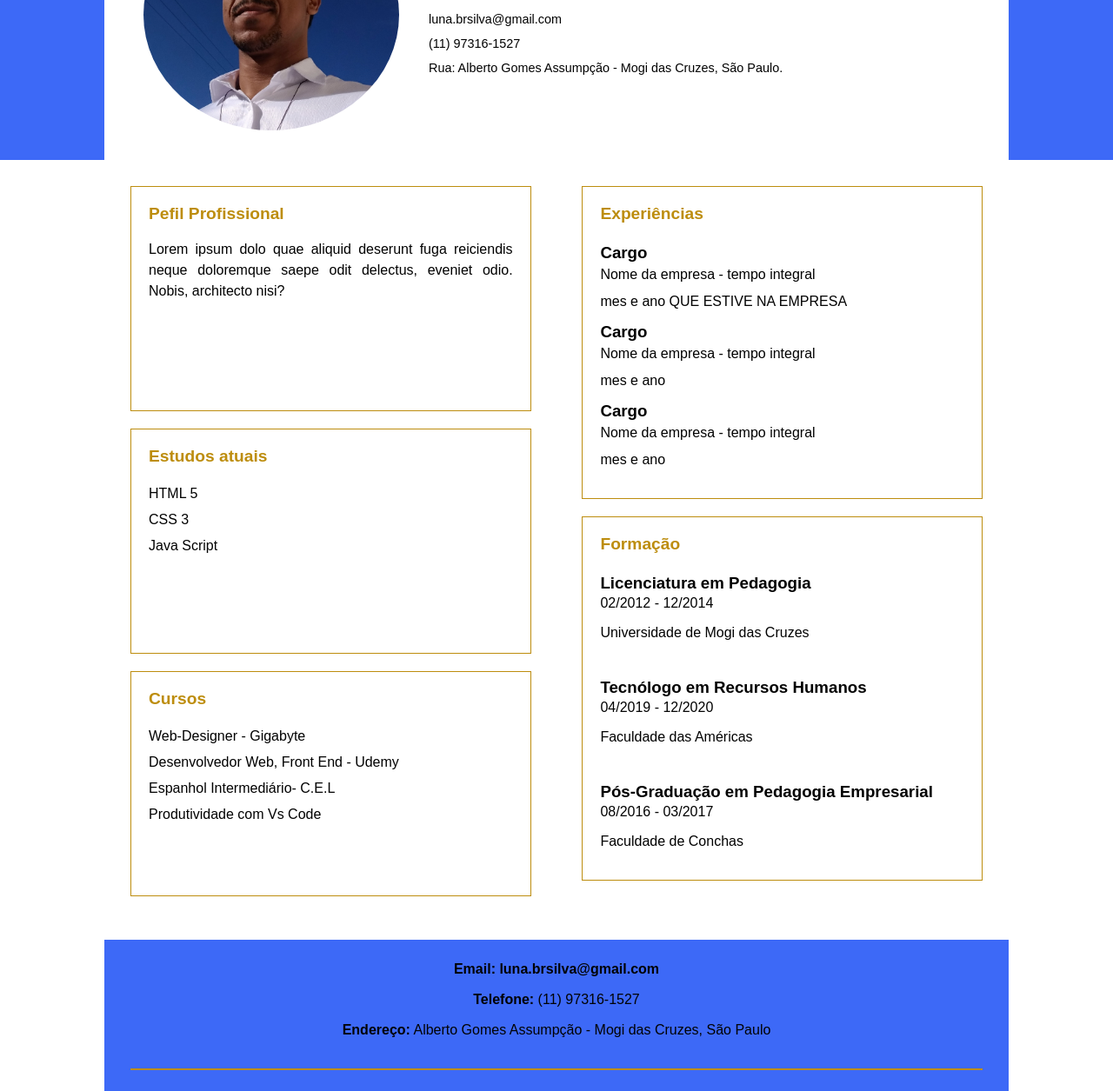
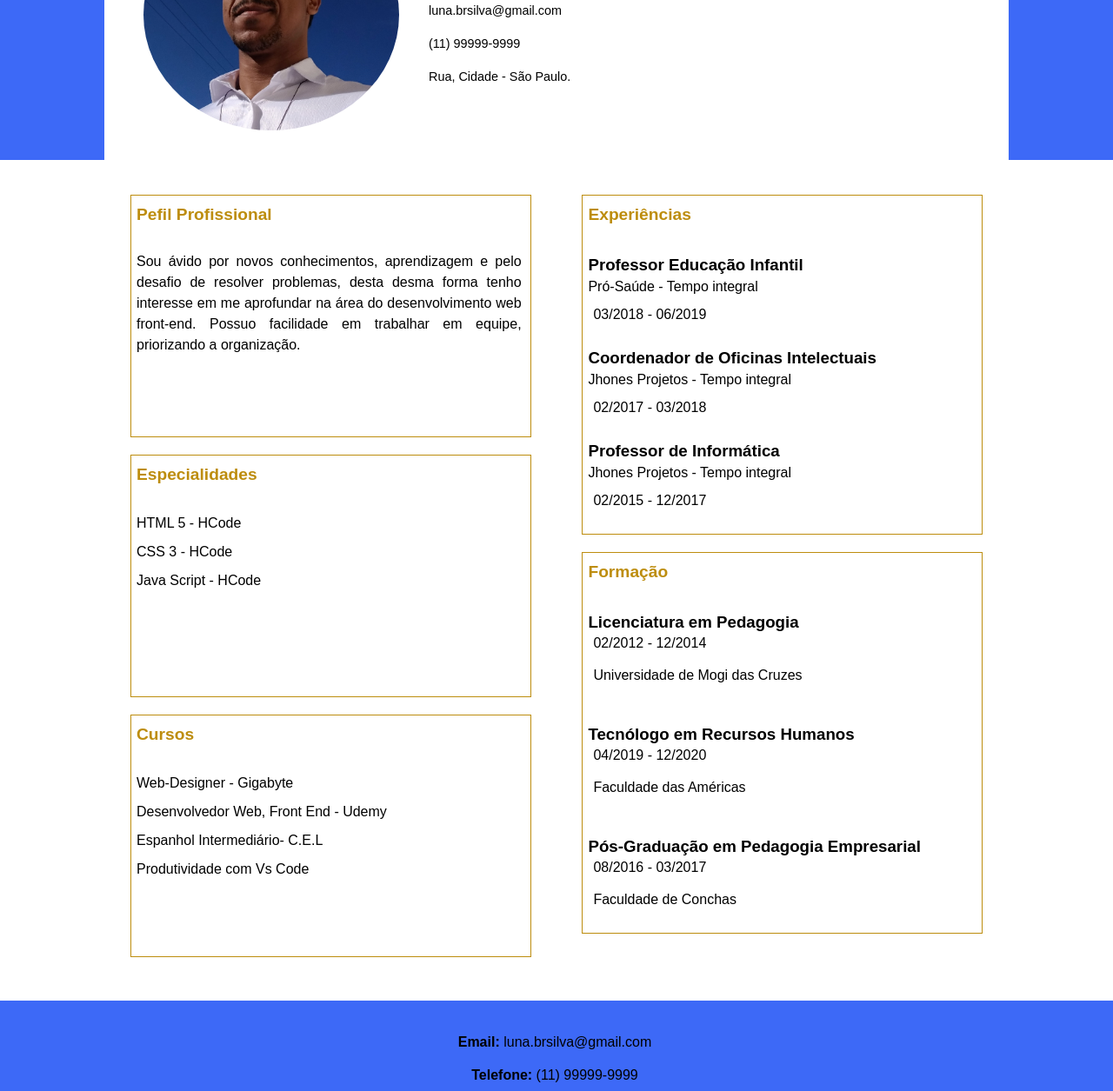
Before and after one commit to Bruno-Luna/Portifolio, a plain HTML site: page index.html in a window 1280 px wide. Shown: the part 161-1416 px from the top of the page at 87% size. Drawn offline with Linux system fonts and the light colour scheme.

Commit message:
Portifolio final

```diff
--- a/index.html
+++ b/index.html
@@ -4,7 +4,7 @@
     <meta charset="UTF-8">
     <meta http-equiv="X-UA-Compatible" content="IE=edge">
     <meta name="viewport" content="width=device-width, initial-scale=1.0">
-    <link rel="stylesheet" href="./style.css">
+    <link rel="stylesheet" href="./style/style.css">
     <link rel="preconnect" href="https://fonts.gstatic.com">
     <link href="https://fonts.googleapis.com/css2?family=Open+Sans:ital,wght@0,700;0,800;1,300;1,400&display=swap" rel="stylesheet">
 
@@ -23,7 +23,7 @@
                         <!-- Caixa da foto de perfil -->
                         <div class="coluna coluna-esquerda">
                             <figure>
-                                <img src="./img/euu.jpg" alt="Bruno Luna">
+                                <img src="./img/minha-foto.jpg" alt="Bruno Luna">
                                 <figcaption class="hidden">Bruno Luna</figcaption>
                             </figure>
                         </div>
@@ -38,10 +38,10 @@
                                         <a href="mailto:">luna.brsilva@gmail.com</a>
                                     </li>
                                     <li>
-                                        <a href="tel:(11)972161527">(11) 97316-1527</a>
+                                        <a href="tel:(11) 9999-9999">(11) 99999-9999</a>
                                     </li>
                                     <li>
-                                        <a href="#">Rua: Alberto Gomes Assumpção - Mogi das Cruzes, São Paulo.</a>
+                                        <a href="#"> Rua, Cidade - São Paulo.</a>
                                     </styl>
                                 </li>
                             </ul>
@@ -59,16 +59,16 @@
                             <section>
                                 <h2>Pefil Profissional</h2>
                                 <br>
-                                <p>Lorem ipsum dolo quae aliquid deserunt fuga reiciendis neque doloremque saepe odit delectus, eveniet odio. Nobis, architecto nisi?</p>
+                                <p> Sou ávido por novos conhecimentos, aprendizagem e pelo desafio de resolver problemas, desta desma forma tenho interesse em me aprofundar na área do desenvolvimento web front-end. Possuo facilidade em trabalhar em equipe, priorizando a organização.</p>
                             </section>
 
                             <section>
-                                <h2>Estudos atuais</h2>
+                                <h2>Especialidades</h2>
                                 <br>
                                 <ul>
-                                    <li>HTML 5</li>
-                                    <li>CSS 3</li>
-                                    <li>Java Script</li>
+                                    <li>HTML 5 - HCode</li>
+                                    <li>CSS 3 - HCode</li>
+                                    <li>Java Script - HCode</li>
                                 </ul>
                             </section>
 
@@ -94,19 +94,19 @@
                                 <br>
                                 <ul>
                                     <li>
-                                        <h3>Cargo</h3>
-                                        <strong>Nome da empresa -  tempo integral</strong>
-                                        <p>mes e ano QUE ESTIVE NA EMPRESA </p>
+                                        <h3>Professor Educação Infantil</h3>
+                                        <strong>Pró-Saúde -  Tempo integral</strong>
+                                        <p>03/2018 - 06/2019</p>
                                     </li>
                                     <li>
-                                        <h3>Cargo</h3>
-                                        <strong>Nome da empresa -  tempo integral</strong>
-                                        <p>mes e ano </p>
+                                        <h3>Coordenador de Oficinas Intelectuais</h3>
+                                        <strong>Jhones Projetos - Tempo integral</strong>
+                                        <p>02/2017 - 03/2018</p>
                                     </li>
                                     <li>
-                                        <h3>Cargo</h3>
-                                        <strong>Nome da empresa -  tempo integral</strong>
-                                        <p>mes e ano </p>
+                                        <h3>Professor de Informática</h3>
+                                        <strong>Jhones Projetos - Tempo integral</strong>
+                                        <p>02/2015 - 12/2017</p>
                                     </li>
                                 </ul>
                             </section>
@@ -145,14 +145,14 @@
                         <nav>
                             <ul class="info-contato">
                                 <li>
-                                    <a href="mailto:luna.brsilva@gmail.com"><strong>Email: luna.brsilva@gmail.com</strong> </a>
+                                    <a href="mailto:luna.brsilva@gmail.com"><strong>Email:</strong> luna.brsilva@gmail.com</a>
                                 </li>
                                 <li>
-                                    <a href="tel:(11)97316-1527"><strong>Telefone:</strong> (11) 97316-1527</a>
+                                    <a href="tel:(11)99999-9999"><strong>Telefone:</strong> (11) 99999-9999</a>
                                 </li>
                                 <li>
                                     <a href="https://www.google.com.br/maps/place/Rua+Alberto+Gomes+Assump%C3%A7%C3%A3o+-+Centro,+Mogi+das+Cruzes+-+SP/@-23.5325231,-46.1804627,15z/data=!4m5!3m4!1s0x94cdd847483fb2bf:0xdecb029ae82d631d!8m2!3d-23.5255319!4d-46.1848453">
-                                        <strong>Endereço:</strong> Alberto Gomes Assumpção - Mogi das Cruzes, São Paulo</a>
+                                        <strong>Endereço:</strong> Rua, Cidade - São Paulo</a>
                                 </li>
                             </ul>
                         </nav>
@@ -160,7 +160,7 @@
                         <nav>
                             <ul class="redes-sociais">
                                 <li>
-                                    <a href="#">
+                                    <a href="https://www.linkedin.com/in/bruno-luna-11590720a/">
                                         <img src="./img/svg/linkedin.svg" alt="Linkedin">
                                         <p>Linkedin</p>
                                     </a>
--- a/style.css
+++ b/style/style.css
@@ -16,7 +16,7 @@ html, body, figure, img, div, input, textarea, p, h1, h2, h3, h4, h5, h6, ul, li
     --corFooter: #3d69f7;
     --corBackgoundDark: #252525;
     --corTextoTitulo: #bd8d0e;
-    --corTextoDescricao: rgb(2, 2, 2);
+    --corTextoDescricao: rgb(0, 0, 0);
 
 }
 .hidden {
@@ -89,7 +89,8 @@ header .coluna ul li a{
 /* FOOTER */
 
 footer{
-    background-color:var(--corHeaderMain);
+    padding: 5%;
+    background-color:var(--corFooter);
 }
 
 footer .container{
@@ -148,7 +149,6 @@ main .coluna-direita{
 
 main .coluna section{
     border-bottom: 1px solid var(--corTextoTitulo);
-    margin: 0 0 20px;
 
 }
 
@@ -192,7 +192,7 @@ main .coluna section ul li strong{
       width: 2.8rem;
       height: 1.2rem;
       position: absolute;
-    top: 9%;
+      top: 11%;
       right: 15%;
       background-color: var(--corFooter);
       border-radius: 1rem;
@@ -245,11 +245,14 @@ main .coluna section ul li strong{
       background-color: var(--corFooter);
   }
 
-
-
 /* @MÉDIA */
 
 @media only screen and (min-width: 768px){
+
+    p, h2, li {
+        margin: 10px 0px 10px 0px;
+        padding: 1px 10px 2px 6px;
+    }
     .linha {
     display: flex;
     flex-wrap: wrap;
@@ -276,8 +279,8 @@ main .coluna section ul li strong{
     }
     main .coluna section{
         border: 1px solid var(--corTextoTitulo);
-        padding: 20px;
-        min-height: 217px;
+        margin: 10px 0px 20px;
+        min-height: 277px;
     }
     main .coluna{
         padding: 0;
@@ -287,6 +290,10 @@ main .coluna section ul li strong{
         color: var(--corTextoDescricao);
         line-height: 1.5rem;
     }
+    footer{
+        padding: 1%;
+    }
+
     footer nav .info-contato li{
         margin: 0 0 17px;
     }
```
Also changed, not shown: img/minha-foto.jpg (renamed from img/euu.jpg), meu-layout/desktop-dark.png (added), meu-layout/desktop.png (added), meu-layout/mobile-01.png (added), meu-layout/mobile-02.png (added), meu-layout/mobile-dark-02.png (added), 1 other file. Lines whose indentation alone changed are shown as unchanged.
